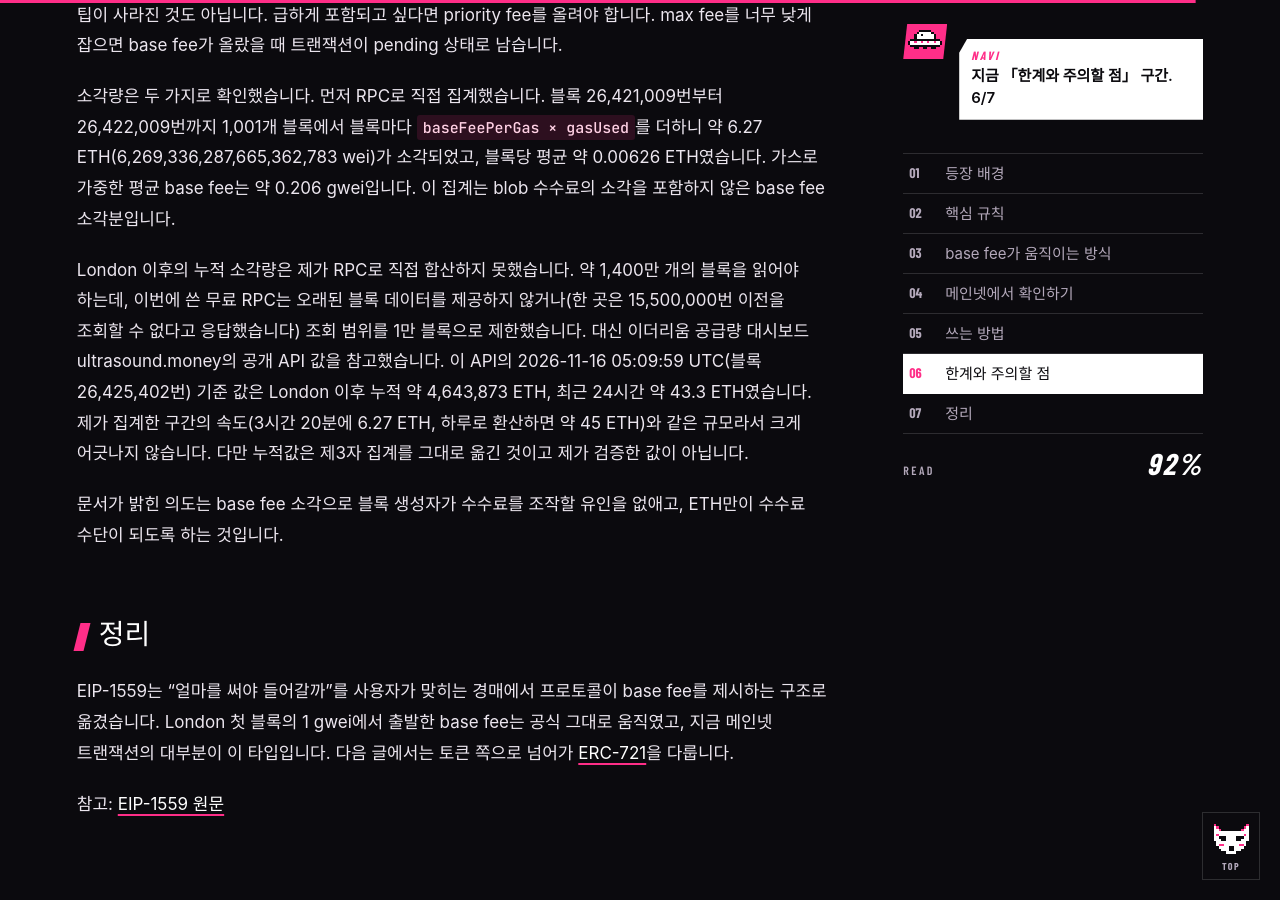
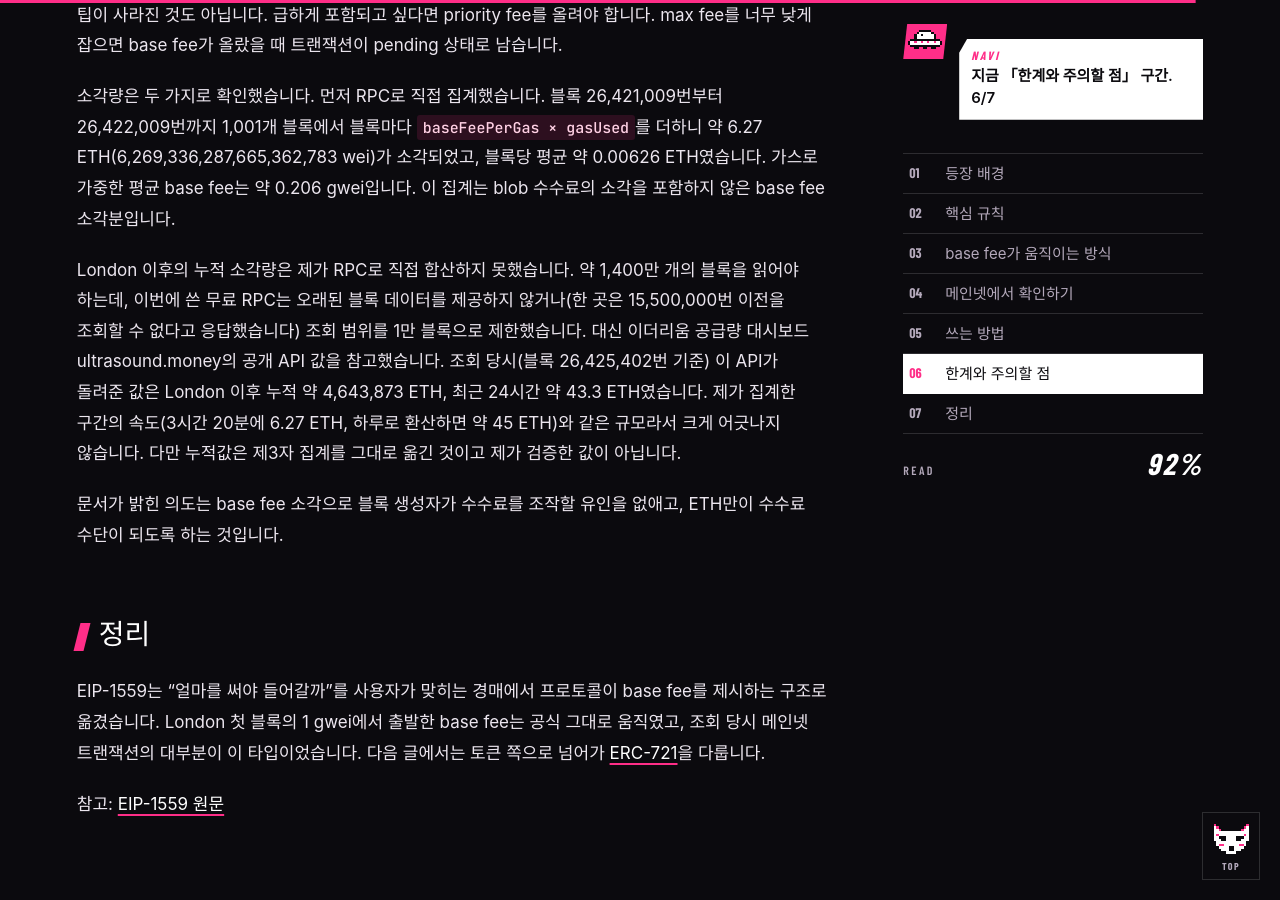
Before and after one commit to Grace0409/grace0409.github.io, a Jekyll site: the page built from _posts/2026-11-08-eip-1559-fee-market.md, in a window 1280 px wide and 900 px high, scrolled down 4748 px. Built offline with Jekyll 4.4.1, drawn with Linux system fonts in a browser that asks for light colours; some web fonts are replaced; some of the changed text lies outside the part shown.

Commit message:
본문의 조회 날짜 표기를 조회 당시로 정리

```diff
--- a/_posts/2026-11-08-eip-1559-fee-market.md
+++ b/_posts/2026-11-08-eip-1559-fee-market.md
@@ -8,7 +8,7 @@ tags: [ethereum, eip, eip-1559, gas]
 
 가스 가격을 직접 입찰하던 시절이 있었습니다. 지갑에서 느림, 보통, 빠름 중 하나를 고르고, 그래도 안 들어가면 같은 nonce로 더 높은 가격의 트랜잭션을 다시 보내곤 했습니다. 2021년 8월 5일 London 하드포크 이후로 이 과정이 많이 바뀌었고, 바뀐 이유가 EIP-1559입니다.
 
-이 글에서는 EIP-1559가 어떤 문제를 풀려고 나왔는지, 규칙이 어떻게 생겼는지, 그리고 London 첫 블록과 오늘 메인넷 블록에서 그 규칙이 실제로 돌아가는 모습을 정리합니다. 수치는 모두 공개 RPC로 직접 조회한 값입니다 :)
+이 글에서는 EIP-1559가 어떤 문제를 풀려고 나왔는지, 규칙이 어떻게 생겼는지, 그리고 London 첫 블록과 조회 당시의 메인넷 블록에서 그 규칙이 실제로 돌아가는 모습을 정리합니다. 수치는 모두 공개 RPC로 직접 조회한 값입니다 :)
 
 ## 등장 배경
 
@@ -66,7 +66,7 @@ London의 첫 블록은 12,965,000번입니다. 바로 앞 블록과 이후 몇
 
 그 뒤로는 블록이 거의 가득 찬 상태가 이어져서 base fee가 두 블록 연속으로 12.5%에 가깝게 올랐습니다. 위의 `nextBaseFee`에 이 값들을 넣어 보면 12,965,001번은 1124967822 wei, 12,965,002번은 1265451421 wei로 나오고, 둘 다 관측값과 한 자리도 다르지 않았습니다.
 
-오늘 상태도 봤습니다. 2026년 11월 15일 17:49:59 UTC의 최신 블록(26,422,007번)은 base fee가 약 0.181 gwei, gasLimit이 60,000,000, gasUsed가 51,107,427이었습니다. gasLimit이 London 때의 두 배가 되었고, 블록은 target(30M)을 웃돌게 차 있으니 다음 블록 base fee는 오르는 방향입니다.
+조회 당시의 상태도 봤습니다. 그때의 최신 블록(26,422,007번)은 base fee가 약 0.181 gwei, gasLimit이 60,000,000, gasUsed가 51,107,427이었습니다. gasLimit이 London 때의 두 배가 되었고, 블록은 target(30M)을 웃돌게 차 있으니 다음 블록 base fee는 오르는 방향입니다.
 
 최근 10개 블록의 트랜잭션 3,207건을 타입별로 세어 보면 아래와 같습니다. 한 시점의 표본이라는 점은 감안해 주세요.
 
@@ -106,12 +106,12 @@ EIP-1559가 평균 수수료를 낮추는 장치는 아닙니다. 수요가 길
 
 소각량은 두 가지로 확인했습니다. 먼저 RPC로 직접 집계했습니다. 블록 26,421,009번부터 26,422,009번까지 1,001개 블록에서 블록마다 `baseFeePerGas × gasUsed`를 더하니 약 6.27 ETH(6,269,336,287,665,362,783 wei)가 소각되었고, 블록당 평균 약 0.00626 ETH였습니다. 가스로 가중한 평균 base fee는 약 0.206 gwei입니다. 이 집계는 blob 수수료의 소각을 포함하지 않은 base fee 소각분입니다.
 
-London 이후의 누적 소각량은 제가 RPC로 직접 합산하지 못했습니다. 약 1,400만 개의 블록을 읽어야 하는데, 이번에 쓴 무료 RPC는 오래된 블록 데이터를 제공하지 않거나(한 곳은 15,500,000번 이전을 조회할 수 없다고 응답했습니다) 조회 범위를 1만 블록으로 제한했습니다. 대신 이더리움 공급량 대시보드 ultrasound.money의 공개 API 값을 참고했습니다. 이 API의 2026-11-16 05:09:59 UTC(블록 26,425,402번) 기준 값은 London 이후 누적 약 4,643,873 ETH, 최근 24시간 약 43.3 ETH였습니다. 제가 집계한 구간의 속도(3시간 20분에 6.27 ETH, 하루로 환산하면 약 45 ETH)와 같은 규모라서 크게 어긋나지 않습니다. 다만 누적값은 제3자 집계를 그대로 옮긴 것이고 제가 검증한 값이 아닙니다.
+London 이후의 누적 소각량은 제가 RPC로 직접 합산하지 못했습니다. 약 1,400만 개의 블록을 읽어야 하는데, 이번에 쓴 무료 RPC는 오래된 블록 데이터를 제공하지 않거나(한 곳은 15,500,000번 이전을 조회할 수 없다고 응답했습니다) 조회 범위를 1만 블록으로 제한했습니다. 대신 이더리움 공급량 대시보드 ultrasound.money의 공개 API 값을 참고했습니다. 조회 당시(블록 26,425,402번 기준) 이 API가 돌려준 값은 London 이후 누적 약 4,643,873 ETH, 최근 24시간 약 43.3 ETH였습니다. 제가 집계한 구간의 속도(3시간 20분에 6.27 ETH, 하루로 환산하면 약 45 ETH)와 같은 규모라서 크게 어긋나지 않습니다. 다만 누적값은 제3자 집계를 그대로 옮긴 것이고 제가 검증한 값이 아닙니다.
 
 문서가 밝힌 의도는 base fee 소각으로 블록 생성자가 수수료를 조작할 유인을 없애고, ETH만이 수수료 수단이 되도록 하는 것입니다.
 
 ## 정리
 
-EIP-1559는 "얼마를 써야 들어갈까"를 사용자가 맞히는 경매에서 프로토콜이 base fee를 제시하는 구조로 옮겼습니다. London 첫 블록의 1 gwei에서 출발한 base fee는 공식 그대로 움직였고, 지금 메인넷 트랜잭션의 대부분이 이 타입입니다. 다음 글에서는 토큰 쪽으로 넘어가 [ERC-721](/posts/erc-721-nft/)을 다룹니다.
+EIP-1559는 "얼마를 써야 들어갈까"를 사용자가 맞히는 경매에서 프로토콜이 base fee를 제시하는 구조로 옮겼습니다. London 첫 블록의 1 gwei에서 출발한 base fee는 공식 그대로 움직였고, 조회 당시 메인넷 트랜잭션의 대부분이 이 타입이었습니다. 다음 글에서는 토큰 쪽으로 넘어가 [ERC-721](/posts/erc-721-nft/)을 다룹니다.
 
 참고: [EIP-1559 원문](https://eips.ethereum.org/EIPS/eip-1559)
```
Also changed, not shown: _posts/2026-11-14-erc-4337-account-abstraction.md (+2 -2 lines), _posts/2026-11-16-eip-1967-proxy-slots.md (+1 -1 lines).
